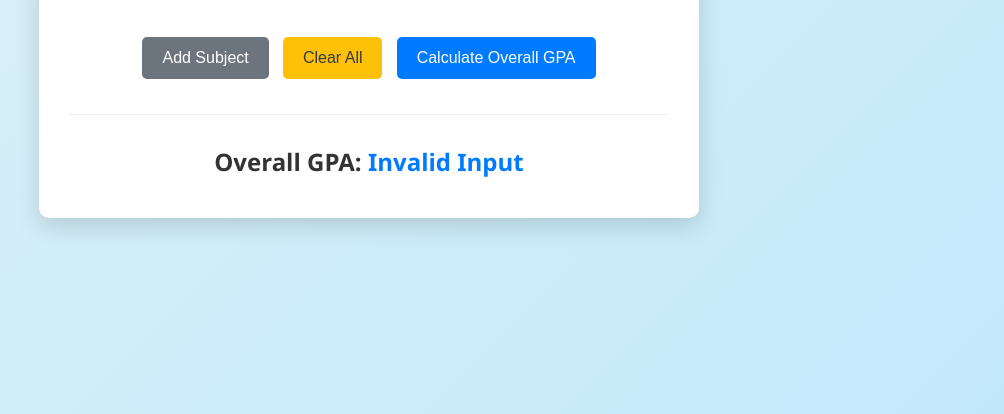
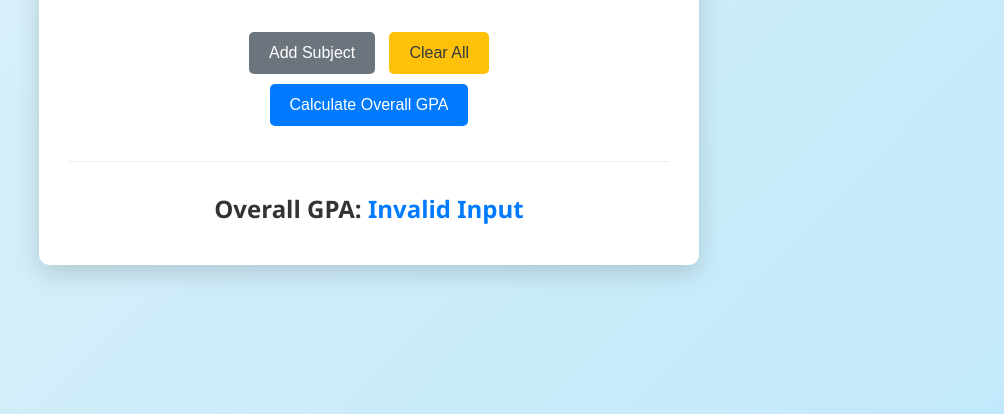
Before and after one commit to tahirabatool-lab/ue-gpa-calculator, a plain HTML site: page index.html in a window 1280 px wide. Shown: the part 386-800 px from the top of the page, without its empty margins (271-1275 px from the left). Drawn offline with Linux system fonts and the light colour scheme.

Commit message:
Refactor index.html structure and add Font Awesome

```diff
--- a/index.html
+++ b/index.html
@@ -1,11 +1,14 @@
 <!DOCTYPE html>
 <html lang="en">
+
 <head>
     <meta charset="UTF-8">
     <meta name="viewport" content="width=device-width, initial-scale=1.0">
     <title>GPA Calculator</title>
+    <link rel="stylesheet" href="https://cdnjs.cloudflare.com/ajax/libs/font-awesome/7.0.1/css/all.min.css" />
     <link rel="stylesheet" href="gpa-calculator.css">
 </head>
+
 <body>
     <div class="container">
         <h1>Semester GPA Calculator</h1>
@@ -14,9 +17,17 @@
             <!-- Subject input rows will be added here by JavaScript -->
         </div>
 
-        <button id="addSubjectBtn" class="action-button">Add Subject</button>
-        <button id="clearAllBtn" class="action-button secondary">Clear All</button> <!-- Added Clear All button -->
-        <button id="calculateBtn" class="action-button primary">Calculate Overall GPA</button>
+        <!-- Buttons container -->
+        <div class="buttons-container">
+            <div class="top-buttons">
+                <button id="addSubjectBtn" class="action-button">Add Subject</button>
+                <button id="clearAllBtn" class="action-button secondary">Clear All</button>
+            </div>
+
+            <div class="bottom-button">
+                <button id="calculateBtn" class="action-button primary">Calculate Overall GPA</button>
+            </div>
+        </div>
 
         <div class="results">
             <p><strong>Overall GPA:</strong> <span id="overallGpaResult">--</span></p>
@@ -25,4 +36,5 @@
 
     <script src="gpa-calculator.js"></script>
 </body>
+
 </html>
```
